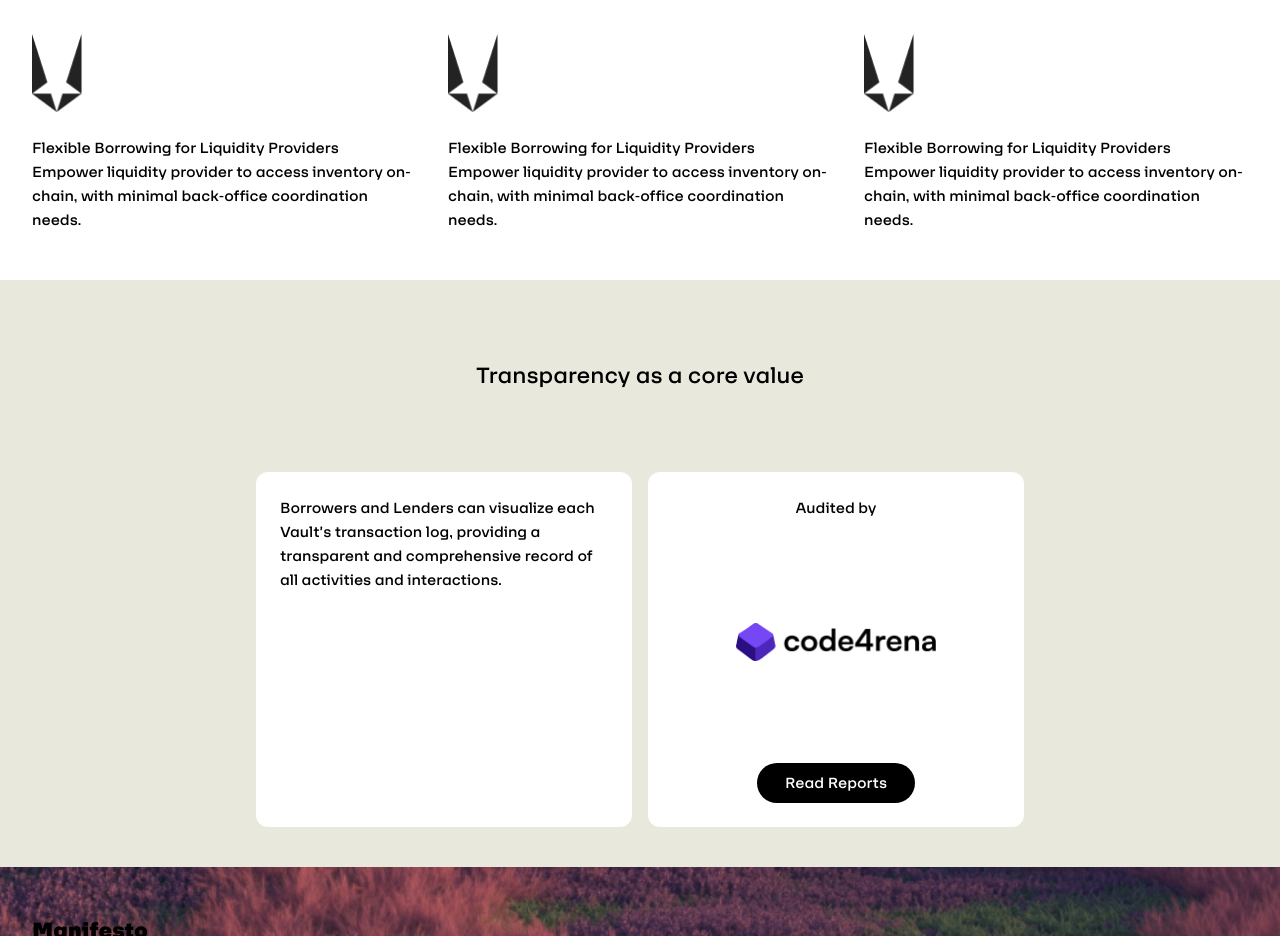
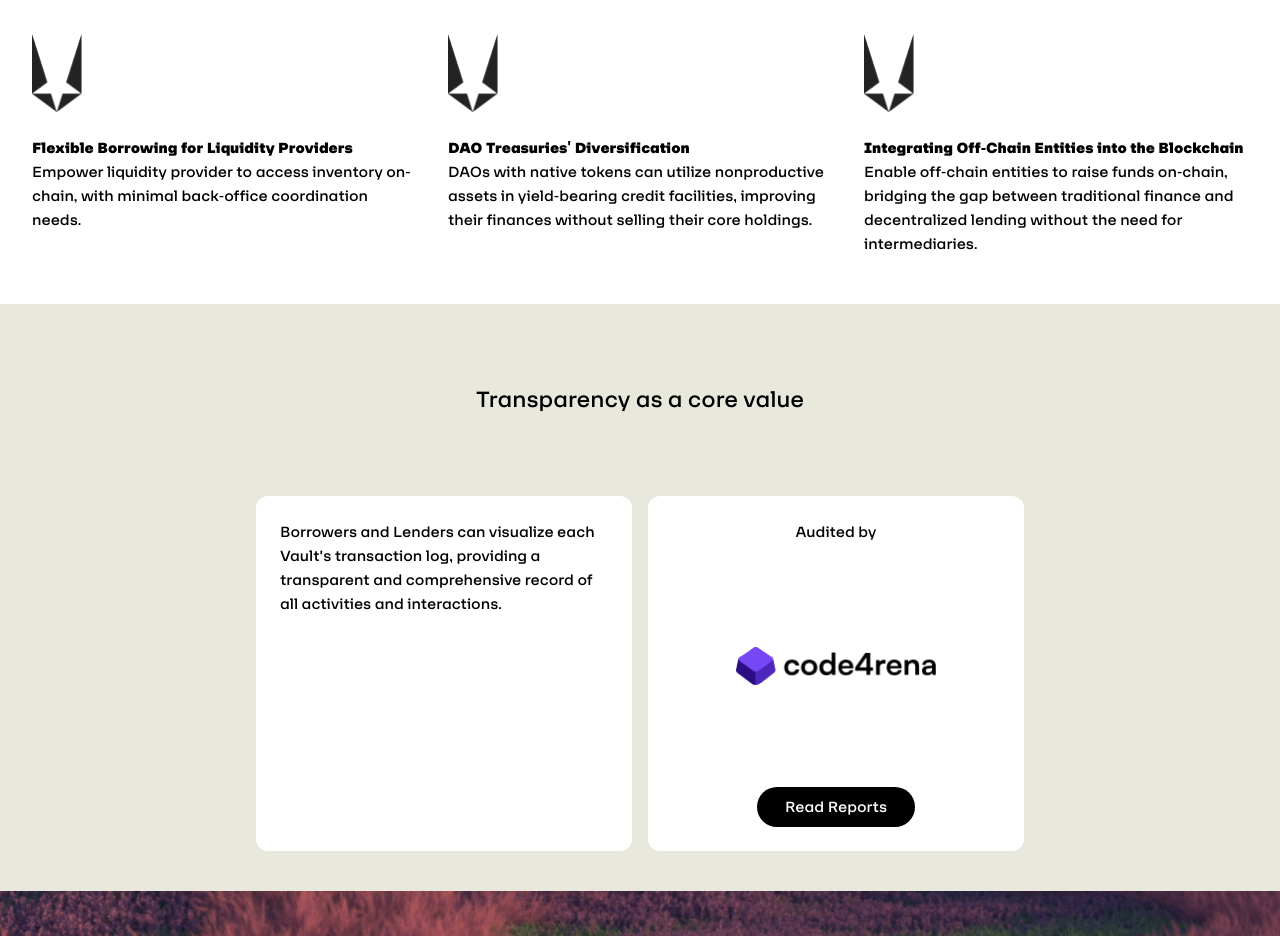
Before and after one commit to wildcat-finance/wildcat-landing, a Next.js app: page / in a window 1280 px wide. Shown: the part 1680-2616 px from the top of the page. Built offline with nearby package versions, Linux system fonts and the light colour scheme.

Commit message:
feat: copy

```diff
--- a/src/app/page.tsx
+++ b/src/app/page.tsx
@@ -178,7 +178,9 @@ export default function Home() {
                 width={50}
                 height={80}
               />
-              <h3>Flexible Borrowing for Liquidity Providers</h3>
+              <h3 className='font-black'>
+                Flexible Borrowing for Liquidity Providers
+              </h3>
               <p>
                 Empower liquidity provider to access inventory on-chain, with
                 minimal back-office coordination needs.
@@ -196,10 +198,13 @@ export default function Home() {
                 width={50}
                 height={80}
               />
-              <h3>Flexible Borrowing for Liquidity Providers</h3>
+              <h3 className='font-black'>
+                DAO Treasuries&apos; Diversification
+              </h3>
               <p>
-                Empower liquidity provider to access inventory on-chain, with
-                minimal back-office coordination needs.
+                DAOs with native tokens can utilize nonproductive assets in
+                yield-bearing credit facilities, improving their finances
+                without selling their core holdings.
               </p>
             </div>
             <div
@@ -214,10 +219,13 @@ export default function Home() {
                 width={50}
                 height={80}
               />
-              <h3>Flexible Borrowing for Liquidity Providers</h3>
+              <h3 className='font-black'>
+                Integrating Off-Chain Entities into the Blockchain
+              </h3>
               <p>
-                Empower liquidity provider to access inventory on-chain, with
-                minimal back-office coordination needs.
+                Enable off-chain entities to raise funds on-chain, bridging the
+                gap between traditional finance and decentralized lending
+                without the need for intermediaries.
               </p>
             </div>
           </div>
```
